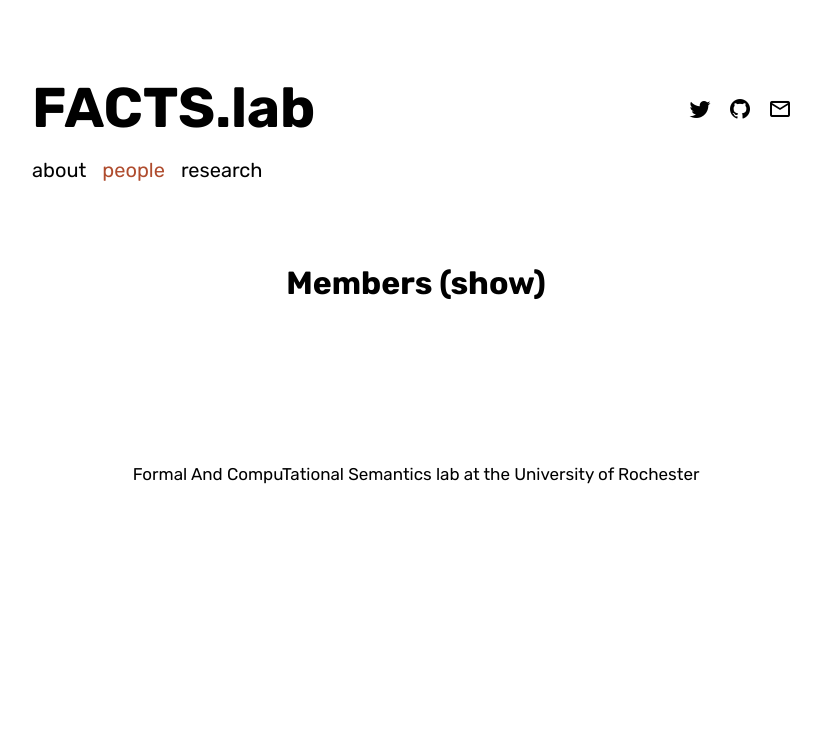
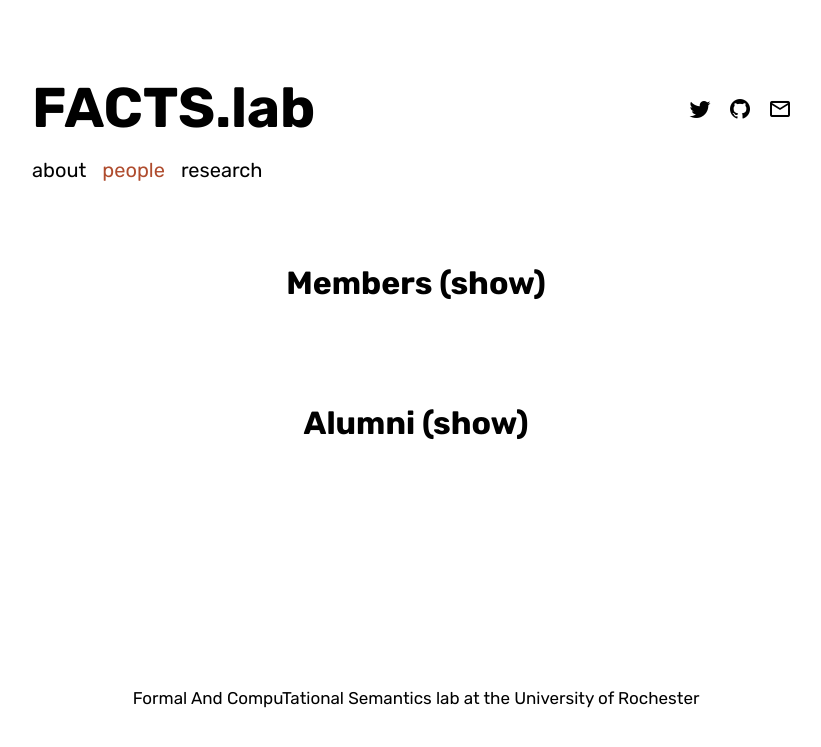
Before and after one commit to FACTSlab/factslab.github.io, a Jekyll site: the page built from people.md, in a window 1280 px wide. Shown: the top 747 px of the page, without its empty margins (224-1045 px from the left). Built offline with Jekyll 4.4.1, drawn with Linux system fonts in a browser that asks for light colours; some web fonts are replaced.

Commit message:
Fixes end div location

```diff
--- a/people.md
+++ b/people.md
@@ -39,9 +39,9 @@ function toggleGroupDisplay(divId, linkId) {
     <center><i>{{ person.department }}</i></center>
     <center><i>{{ person.university }}</i></center>
     {{ person.description }}
-    {% endfor %}
-    <br/>
-    <br/>
   {% endfor %}
   </div>
+  <br/>
+  <br/>
+{% endfor %}
 </div>
```
